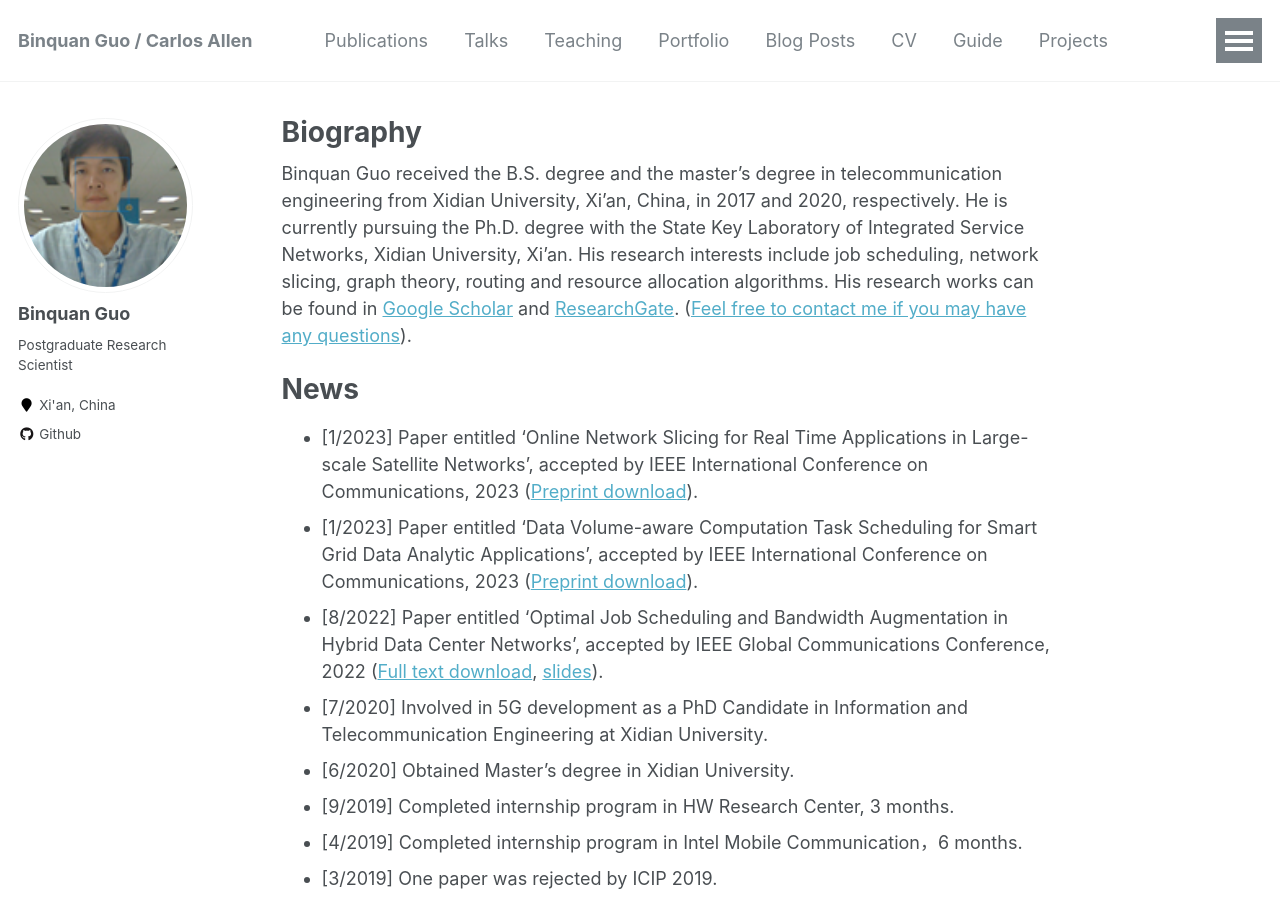
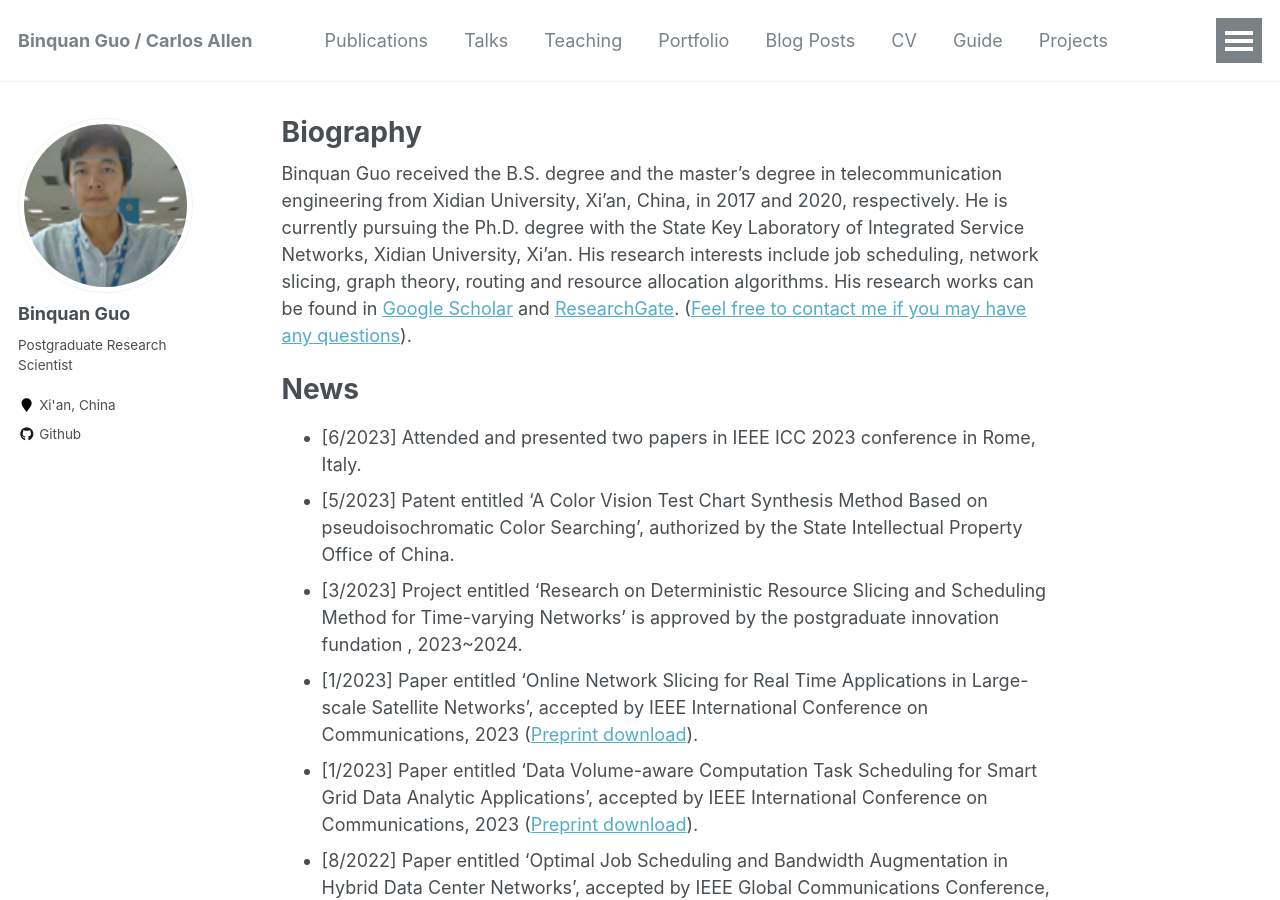
Before and after one commit to wilixx/wilixx.github.io, a Jekyll site: the page built from _pages/about.md, in a window 1280 px wide and 900 px high. Built offline with Jekyll 4.4.1, drawn with Linux system fonts in a browser that asks for light colours.

Commit message:
Update about.md and add patent.

```diff
--- a/_pages/about.md
+++ b/_pages/about.md
@@ -13,6 +13,9 @@ Binquan Guo received the B.S. degree and the master's degree in telecommunicatio
 
 News
 ======
+* [6/2023] Attended and presented two papers in IEEE ICC 2023 conference in Rome, Italy.
+* [5/2023] Patent entitled 'A Color Vision Test Chart Synthesis Method Based on pseudoisochromatic Color Searching', authorized by the State Intellectual Property Office of China.
+* [3/2023] Project entitled 'Research on Deterministic Resource Slicing and Scheduling Method for Time-varying Networks' is approved by the postgraduate innovation fundation , 2023~2024.
 * [1/2023] Paper entitled 'Online Network Slicing for Real Time Applications in Large-scale Satellite Networks', accepted by IEEE International Conference on Communications, 2023 ([Preprint download](https://arxiv.org/abs/2301.09372)).
 * [1/2023] Paper entitled 'Data Volume-aware Computation Task Scheduling for Smart Grid Data Analytic Applications', accepted by IEEE International Conference on Communications, 2023 ([Preprint download](https://arxiv.org/abs/2301.11831)).
 * [8/2022] Paper entitled 'Optimal Job Scheduling and Bandwidth Augmentation in Hybrid Data Center Networks', accepted by IEEE Global Communications Conference, 2022 ([Full text download](https://ieeexplore.ieee.org/document/10001450), [slides](https://github.com/wilixx/ICCTS/blob/main/GC22-Slides-Optimal%20Job%20Scheduling%20and%20Bandwidth%20Augmentation%20in%20Hybrid%20Data%20Center%20Networks.pdf)).
```
